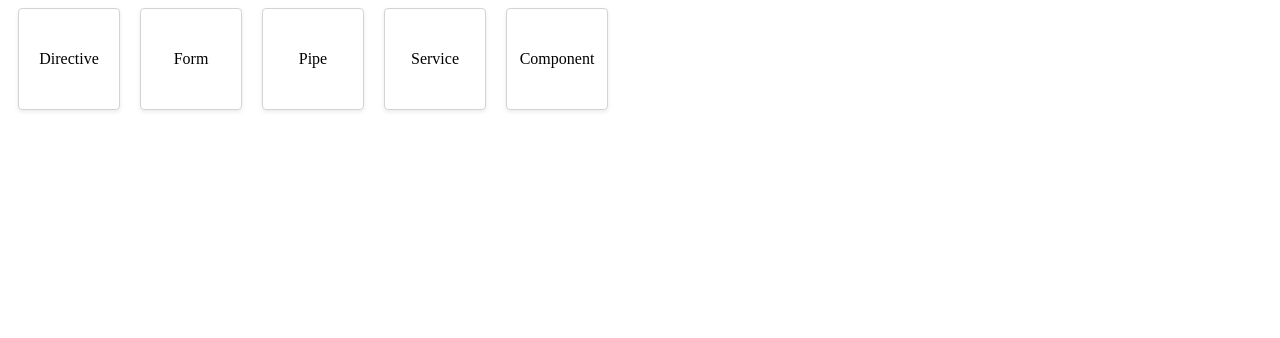
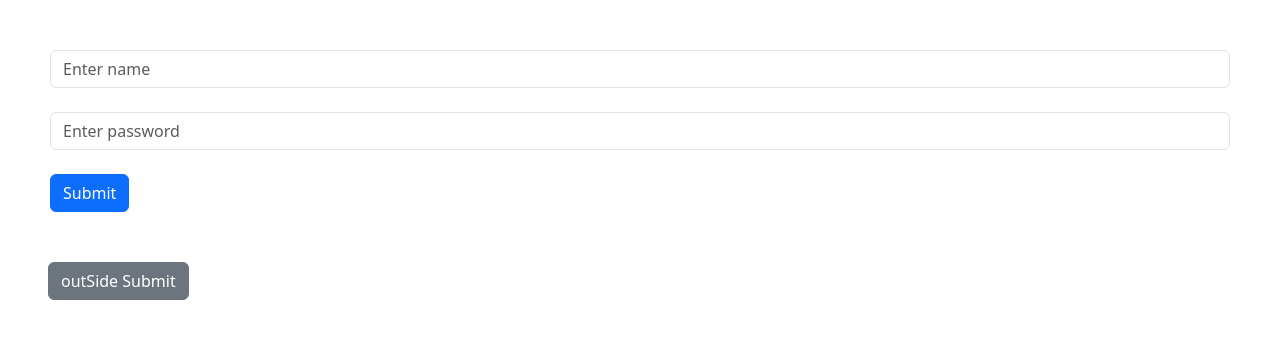
Before and after one commit to vishalpwaman1000/learn-practice-angular, an Angular app: page /template-form in a window 1280 px wide. Before the commit this address led to /. Shown: the top 338 px of the page. Built offline with nearby package versions, Linux system fonts and the light colour scheme.

Commit message:
Added : Template Driven form

```diff
--- a/src/app/app.component.css
+++ b/src/app/app.component.css
@@ -27,3 +27,7 @@
     /* border: 0.5px solid lightgray; */
     padding: 30px 0px;
 }
+
+.back-button{
+    margin: 10px 10px;
+}
--- a/src/app/app.component.html
+++ b/src/app/app.component.html
@@ -1,8 +1,9 @@
-<div *ngIf="isShowList" class="square-container">
+<!-- <div *ngIf="isShowList" class="square-container">
     <div class="square-box" *ngFor="let data of topics" (click)="redirectToTopic(data)">
         {{ data.topic }}
     </div>
 </div>
-<div [ngClass]="{ 'main-content': !isShowList }">
-    <router-outlet />
-</div>
+<button *ngIf="!isShowList" class="btn btn-primary back-button" (click)="redirectToBack()">Back</button>
+<div [ngClass]="{ 'main-content': !isShowList }"> -->
+<router-outlet />
+<!-- </div> -->
--- a/src/app/app.component.ts
+++ b/src/app/app.component.ts
@@ -13,15 +13,33 @@ export class AppComponent {
   isShowList = true;
   topics = [
     { topic: 'Directive', route: 'directive' },
-    { topic: 'Form', route: '' },
-    { topic: 'Pipe', route: '' },
-    { topic: 'Service', route: '' },
-    { topic: 'Component', route: '' }];
+    { topic: 'Template Form', route: 'template-form' },
+  ];
+  // { topic: 'Pipe', route: '' },
+  // { topic: 'Service', route: '' },
+  // { topic: 'Component', route: '' }
+  // ];
 
   constructor(private router: Router) { }
+
+  // ngOnInit() {
+  //   const currentUrl = this.router.url.replace('/', '');
+  //   debugger;
+  //   const found = this.topics.some(t => currentUrl.includes(t.route));
+  //   console.log("Found : ", found, " currentUrl : ", currentUrl);
+
+  //   if (found) this.isShowList = false;
+  //   else this.isShowList = true;
+
+  // }
 
   redirectToTopic(data: any) {
     this.isShowList = false;
     this.router.navigate(["/" + [data.route]]);
   }
+
+  redirectToBack() {
+    this.isShowList = true;
+    this.router.navigate(["/"]);
+  }
 }
--- a/src/app/app.routes.ts
+++ b/src/app/app.routes.ts
@@ -8,5 +8,9 @@ export const routes: Routes = [
     {
         path: 'directive',
         loadComponent: () => import('./directive/customdirective/customdirective.component').then(m => m.CustomdirectiveComponent)
+    },
+    {
+        path: 'template-form',
+        loadComponent: () => import('./form/form.component').then(m => m.FormComponent)
     }
 ];
--- /dev/null
+++ b/src/app/form/form.component.html
@@ -0,0 +1,13 @@
+<form #loginForm="ngForm" (ngSubmit)="loginUser(loginForm)" style="padding: 50px;">
+    <div>
+        <input type="text" name="name" placeholder="Enter name" class="form-control" ngModel />
+    </div>
+    <br>
+    <div>
+        <input type="password" name="password" placeholder="Enter password" class="form-control" ngModel />
+    </div>
+    <br>
+    <button type="submit" class="btn btn-primary">Submit</button>
+</form>
+
+<button class="btn btn-secondary ms-5" (click)="loginUser(loginForm)">outSide Submit</button>
--- /dev/null
+++ b/src/app/form/form.component.ts
@@ -0,0 +1,17 @@
+import { Component } from '@angular/core';
+import { FormsModule } from '@angular/forms';
+
+@Component({
+  selector: 'app-form',
+  standalone: true,
+  imports: [FormsModule],
+  templateUrl: './form.component.html',
+  styleUrl: './form.component.css'
+})
+export class FormComponent {
+
+  loginUser(loginForm: any) {
+    console.log(loginForm.value);
+  }
+
+}
--- a/src/index.html
+++ b/src/index.html
@@ -1,13 +1,19 @@
 <!doctype html>
 <html lang="en">
+
 <head>
   <meta charset="utf-8">
   <title>AngularLearn</title>
   <base href="/">
   <meta name="viewport" content="width=device-width, initial-scale=1">
   <link rel="icon" type="image/x-icon" href="favicon.ico">
+  <!-- In head -->
+  <link href="https://cdn.jsdelivr.net/npm/bootstrap@5.3.3/dist/css/bootstrap.min.css" rel="stylesheet" />
+  <script src="https://cdn.jsdelivr.net/npm/bootstrap@5.3.3/dist/js/bootstrap.bundle.min.js"></script>
 </head>
+
 <body>
   <app-root></app-root>
 </body>
+
 </html>
```
Also changed, not shown: src/app/form/form.component.css (added).
